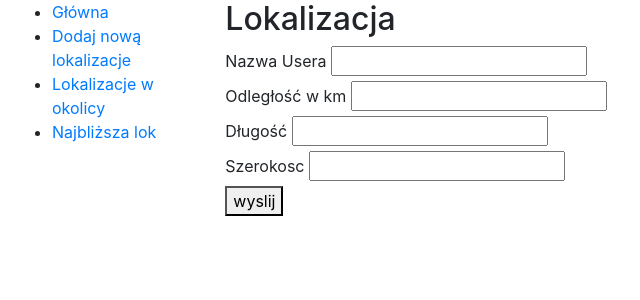
After one commit to TomaszM225/geo_lokal, a Django app: template geo_lokal/geo/templates/geo/zbior_lokalizacji.html in a window 1280 px wide. The commit adds this page. Shown: the top 300 px of the page, without its empty margins (3-643 px from the left). Run offline with Django 3.2, Linux system fonts and the light colour scheme; the template is opened without the code that fills it, so the values that code supplies are empty; some libraries are stand-ins or nearby versions.

Commit message:
Znalezienie najblizszej lokalizacji

```diff
--- a/geo_lokal/geo/templates/geo/base_generic.html
+++ b/geo_lokal/geo/templates/geo/base_generic.html
@@ -1,7 +1,7 @@
 <!DOCTYPE html>
 <html lang="en">
 <head>
-  {% block title %}<title>TEST kegle.pl</title>{% endblock %}
+  {% block title %}<title>Geo lokalizacja</title>{% endblock %}
   <meta charset="utf-8">
   <meta name="viewport" content="width=device-width, initial-scale=1">
   <link rel="stylesheet" href="https://stackpath.bootstrapcdn.com/bootstrap/4.1.3/css/bootstrap.min.css" integrity="sha384-MCw98/SFnGE8fJT3GXwEOngsV7Zt27NXFoaoApmYm81iuXoPkFOJwJ8ERdknLPMO" crossorigin="anonymous">
@@ -18,8 +18,8 @@
         <ul class="sidebar-nav">
           <li><a href="{% url 'index' %}">Główna</a></li>
           <li><a href="{% url 'nowa_lokalizacja' %}">Dodaj nową lokalizacje</a></li>
-          <li><a href="">InnyLink</a></li>
-          <li><a href="">InnyLink</a></li>
+          <li><a href="{% url 'zbior_lokalizacji' %}">Lokalizacje w okolicy</a></li>
+          <li><a href="{% url 'najblizsza_lokalizacja' %}">Najbliższa lok</a></li>
         </ul>
       {% endblock %}
       </div>
--- /dev/null
+++ b/geo_lokal/geo/templates/geo/zbior_lokalizacji.html
@@ -0,0 +1,17 @@
+{% extends "geo/base_generic.html" %}
+
+{% block content %}
+
+   <h2>Lokalizacja </h2>
+
+    <form method="POST" >{% csrf_token %}
+        <label>Nazwa Usera</label> <input type="text" name="current_name" /></br>
+        <label>Odległość w km</label> <input type="number" name="odleglosc" /></br>
+        <label>Długość</label> <input type="number" name="dlugosc" /></br>
+        <label>Szerokosc</label> <input type="number" name="szerokosc" /></br>
+        <button type="submit" >wyslij</button>
+    </form>
+{% if data %}
+{{data}}
+{% endif %}
+{% endblock %}
```
Also changed, not shown: geo_lokal/geo/templates/geo/najblizsza_lokalizacja.html (added, +19 -0 lines).
